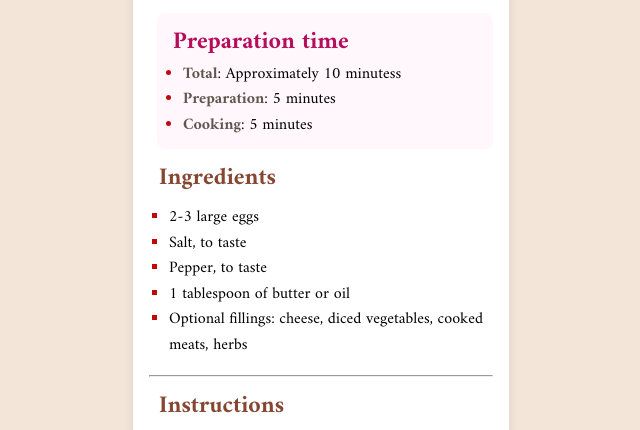
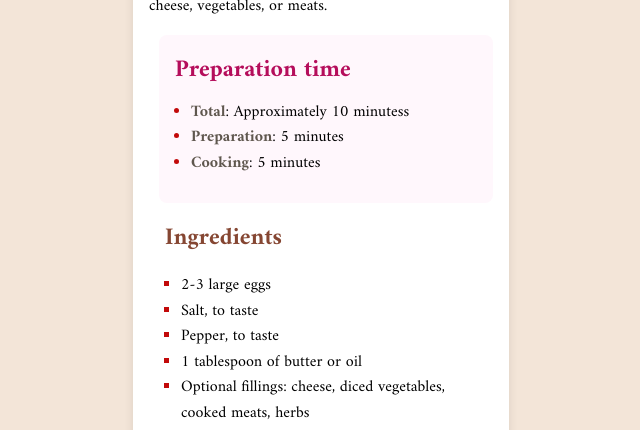
Before and after one commit to Pioneercode1/recipe-page-main, a plain HTML site: page index.html in a window 1280 px wide. Shown: the part 349-779 px from the top of the page, without its empty margins (319-959 px from the left). Drawn offline with Linux system fonts and the light colour scheme.

Commit message:
Improve some design issues

```diff
--- a/style.css
+++ b/style.css
@@ -22,12 +22,13 @@ body {
     line-height: 1.6;
     background-color: var(--main-bg-color);
     color: #000;
-    padding-block-end: 1rem;
+    padding-block-end: 2rem;
 }
 
 .main-container {
     max-width: 23.5rem;
-    margin: 10px auto;
+    min-height: vh;
+    margin: 2rem auto;
     background: var(--container-bg-color);
     padding: 16px;
     border-radius: 16px;
@@ -35,7 +36,7 @@ body {
 }
 
 .sub-container {
-    padding-inline-start: 10px;
+    padding-inline-start: 16px;
 }
 
 .span-bold {
@@ -45,8 +46,8 @@ body {
 
 .sub-container ul,
 ol {
-    padding-inline-start: 10px;
-    margin-block: 8px 16px;
+    padding-inline-start: 16px;
+    margin-block: 16px 20px;
 }
 
 .sub-container ul {
@@ -72,23 +73,24 @@ img {
 .special-color {
     background-color: var(--special-bg-color);
     padding-inline: 16px;
-    padding-block-end: 10px;
-    margin-left: 8px;
+    padding-block-end: 16px;
+    margin-left: 10px;
     border-radius: 8px;
 }
 
 .special-color ul {
-    padding-inline: 10px;
+    padding-inline: 16px;
+    padding-block: 10px;
 }
 
 .special-color h2 {
     color: var(--special-text-color);
     margin-block-start: 16px;
-    padding-block-start: 10px;
+    padding-block-start: 16px;
 }
 
 h2 {
-    margin-block-start: 10px;
+    margin-block-start: 16px;
     color: var(--heading-color);
 }
 
@@ -122,7 +124,7 @@ table caption {
 @media (min-width: 90rem) {
 
     body {
-        padding-block: 4rem;
+        padding-block: 5rem;
     }
 
     .main-container {
```
